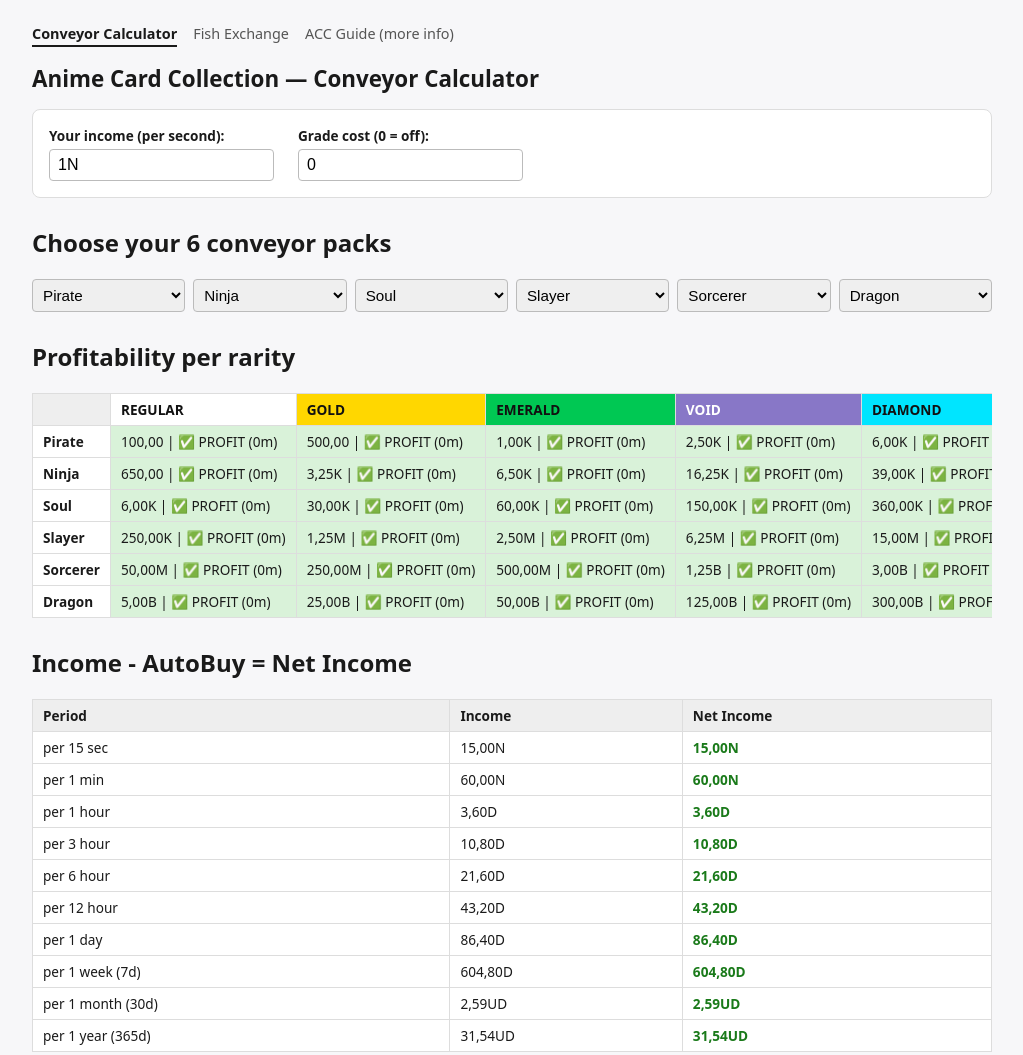
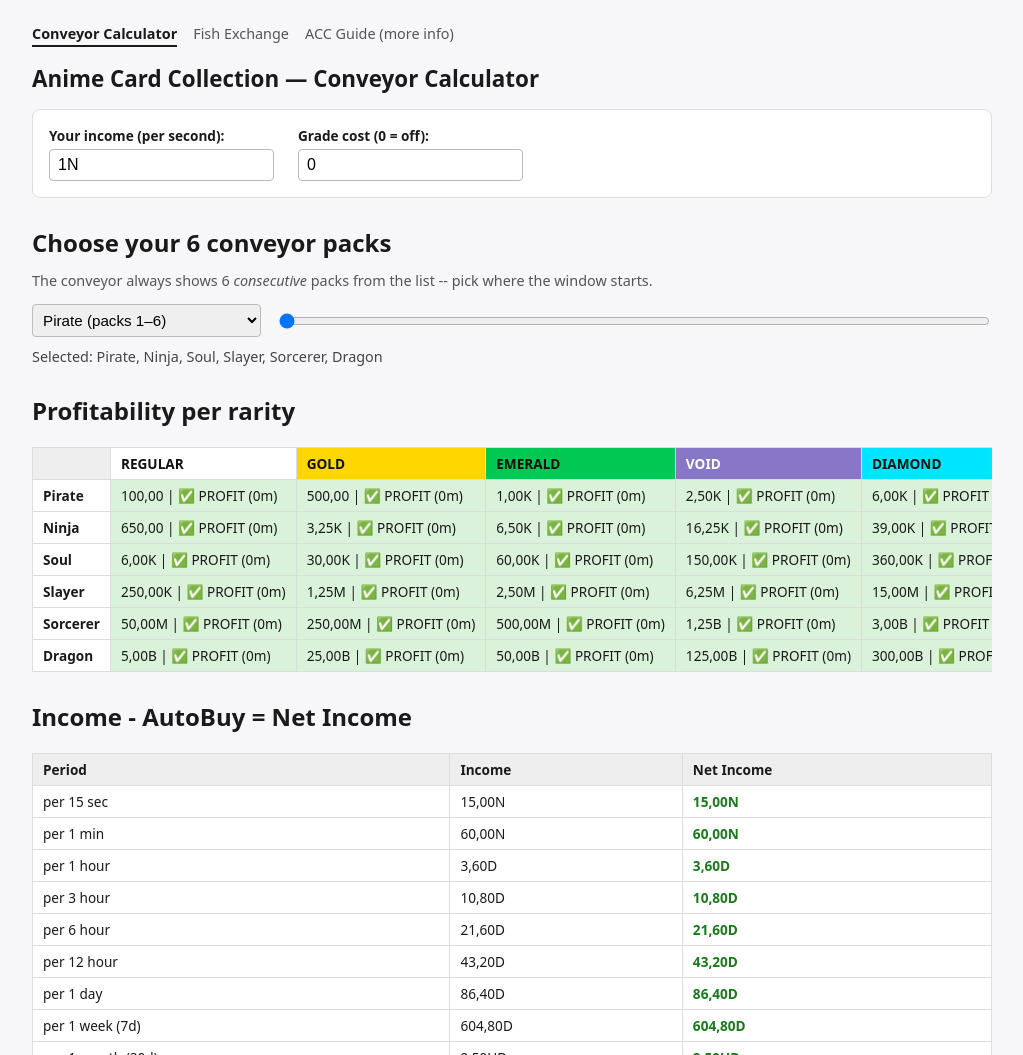
Before and after one commit to kehan8/ACC_Calculator, a plain HTML site: page index.html in a window 1280 px wide. Shown: the top 1055 px of the page, without its empty margins (128-1151 px from the left). Drawn offline with Linux system fonts and the light colour scheme.

Commit message:
updated ACC_Cal for group instead of individual packs

```diff
--- a/index.html
+++ b/index.html
@@ -28,7 +28,12 @@
 
   <section>
     <h2>Choose your 6 conveyor packs</h2>
-    <div id="pack-selectors" class="pack-selectors"></div>
+    <p class="hint">The conveyor always shows 6 <em>consecutive</em> packs from the list -- pick where the window starts.</p>
+    <div class="pack-window-picker">
+      <select id="start-pack"></select>
+      <input type="range" id="start-pack-slider" min="0" step="1" />
+    </div>
+    <div id="pack-window-preview" class="pack-window-preview"></div>
   </section>
 
   <section>
--- a/script.js
+++ b/script.js
@@ -116,33 +116,47 @@ function netIncome(perSecondIncome, gradeInput, grid, intervalLabel, repeatLabel
 // UI wiring
 // ---------------------------------------------------------------------------
 
-function buildPackDropdowns() {
-  const container = document.getElementById("pack-selectors");
-  container.innerHTML = "";
-  for (let i = 0; i < 6; i++) {
-    const select = document.createElement("select");
-    select.id = "pack-" + i;
-    select.className = "pack-select";
-    for (const pack of PACKS) {
-      const opt = document.createElement("option");
-      opt.value = pack.name;
-      opt.textContent = pack.name;
-      select.appendChild(opt);
-    }
-    select.selectedIndex = i % PACKS.length;
-    select.addEventListener("change", render);
-    container.appendChild(select);
+// The conveyor always shows 6 CONSECUTIVE packs from the list (a window that
+// slides up as you discover more cards) -- not 6 independently picked packs.
+const WINDOW_SIZE = 6;
+const MAX_START = PACKS.length - WINDOW_SIZE;
+
+function buildPackWindowPicker() {
+  const select = document.getElementById("start-pack");
+  const slider = document.getElementById("start-pack-slider");
+
+  select.innerHTML = "";
+  for (let i = 0; i <= MAX_START; i++) {
+    const opt = document.createElement("option");
+    opt.value = i;
+    opt.textContent = `${PACKS[i].name} (packs ${i + 1}–${i + WINDOW_SIZE})`;
+    select.appendChild(opt);
   }
+
+  slider.max = MAX_START;
+  slider.value = 0;
+
+  const syncFromSelect = () => {
+    slider.value = select.value;
+    render();
+  };
+  const syncFromSlider = () => {
+    select.value = slider.value;
+    render();
+  };
+
+  select.addEventListener("change", syncFromSelect);
+  slider.addEventListener("input", syncFromSlider);
 }
 
 function getSelectedPacks() {
-  const packs = [];
-  for (let i = 0; i < 6; i++) {
-    const name = document.getElementById("pack-" + i).value;
-    const pack = PACKS.find((p) => p.name === name);
-    packs.push(pack);
-  }
-  return packs;
+  const start = Number(document.getElementById("start-pack").value) || 0;
+  return PACKS.slice(start, start + WINDOW_SIZE);
+}
+
+function renderPackWindowPreview(packs) {
+  document.getElementById("pack-window-preview").textContent =
+    "Selected: " + packs.map((p) => p.name).join(", ");
 }
 
 function render() {
@@ -151,6 +165,7 @@ function render() {
 
   const perSecondIncome = toNumber(incomeInput);
   const packs = getSelectedPacks();
+  renderPackWindowPreview(packs);
 
   // Build + draw the rarity grid
   const grid = packs.map((pack) =>
@@ -232,7 +247,7 @@ function renderNetIncome(perSecondIncome, gradeInput, grid, repeatLabel) {
 }
 
 window.addEventListener("DOMContentLoaded", () => {
-  buildPackDropdowns();
+  buildPackWindowPicker();
   document.getElementById("income-input").addEventListener("input", render);
   document.getElementById("grade-input").addEventListener("input", render);
   render();
--- a/style.css
+++ b/style.css
@@ -70,17 +70,30 @@ section {
   border-radius: 4px;
 }
 
-.pack-selectors {
-  display: grid;
-  grid-template-columns: repeat(auto-fit, minmax(150px, 1fr));
-  gap: 8px;
+.pack-window-picker {
+  display: flex;
+  align-items: center;
+  gap: 16px;
+  flex-wrap: wrap;
 }
 
-.pack-select {
+.pack-window-picker select {
   padding: 6px;
   border-radius: 4px;
   border: 1px solid #bbb;
   font-size: 0.95rem;
+  min-width: 220px;
+}
+
+.pack-window-picker input[type="range"] {
+  flex: 1;
+  min-width: 200px;
+}
+
+.pack-window-preview {
+  margin-top: 10px;
+  font-size: 0.9rem;
+  color: #444;
 }
 
 .table-wrap {
```
